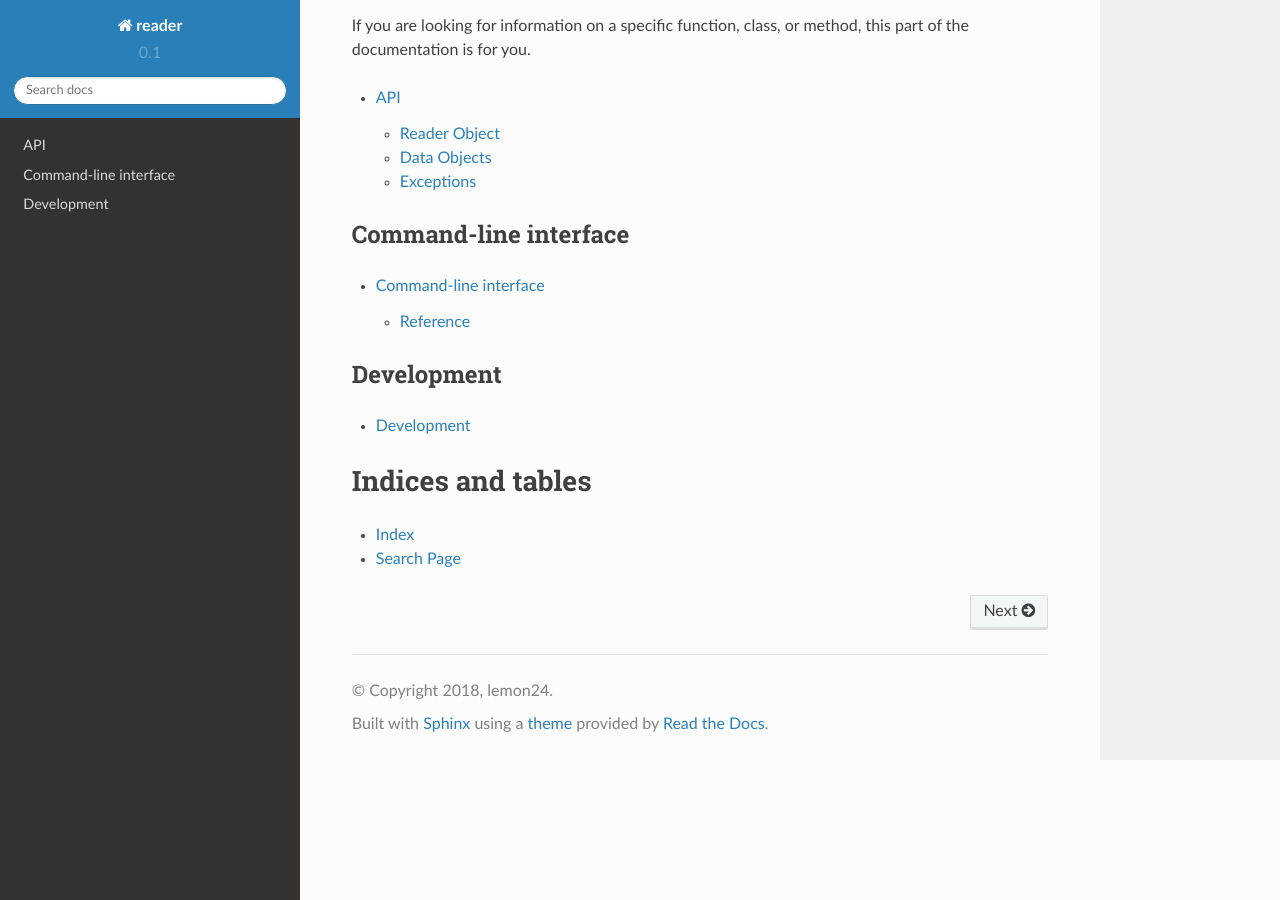
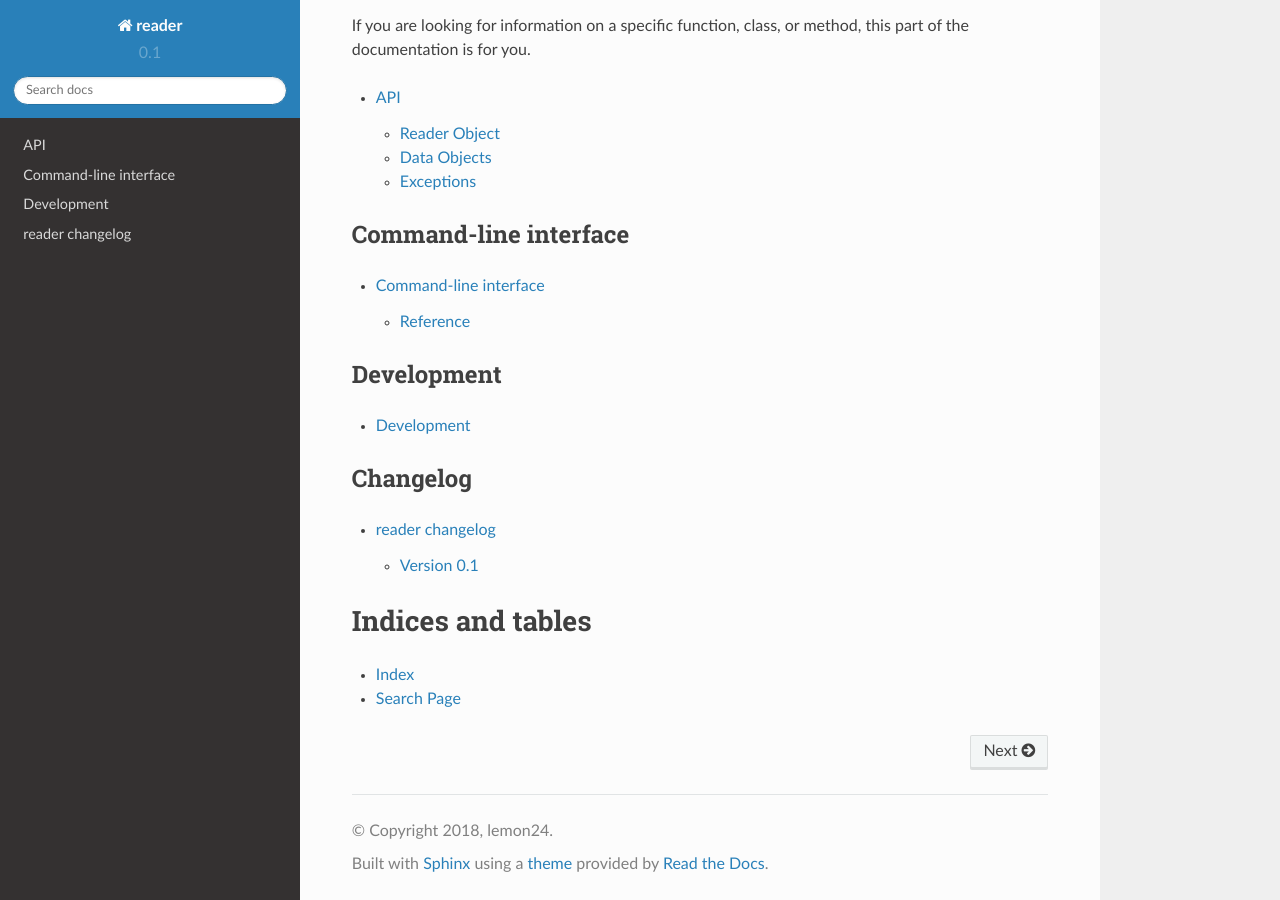
Before and after one commit to Alcides1123/reader, a Sphinx documentation site: the page built from docs/index.rst, in a window 1280 px wide and 900 px high, scrolled down 843 px. Built offline with Sphinx 7.4.7 and the Read the Docs theme 2.0.0, drawn with Linux system fonts in a browser that asks for light colours.

Commit message:
Add changelog.
For #89.

```diff
--- /dev/null
+++ b/CHANGES.rst
@@ -0,0 +1,11 @@
+
+reader changelog
+================
+
+
+Version 0.1
+-----------
+
+Released on 2018-09-15
+
+* Initial release; API stable.
--- /dev/null
+++ b/docs/changelog.rst
@@ -0,0 +1,2 @@
+
+.. include:: ../CHANGES.rst
--- a/docs/index.rst
+++ b/docs/index.rst
@@ -63,6 +63,14 @@ Development
 .. toctree::
     dev
 
+
+Changelog
+---------
+
+.. toctree::
+    changelog
+
+
 Indices and tables
 ==================
 
```
Also changed, not shown: 1 other file.
